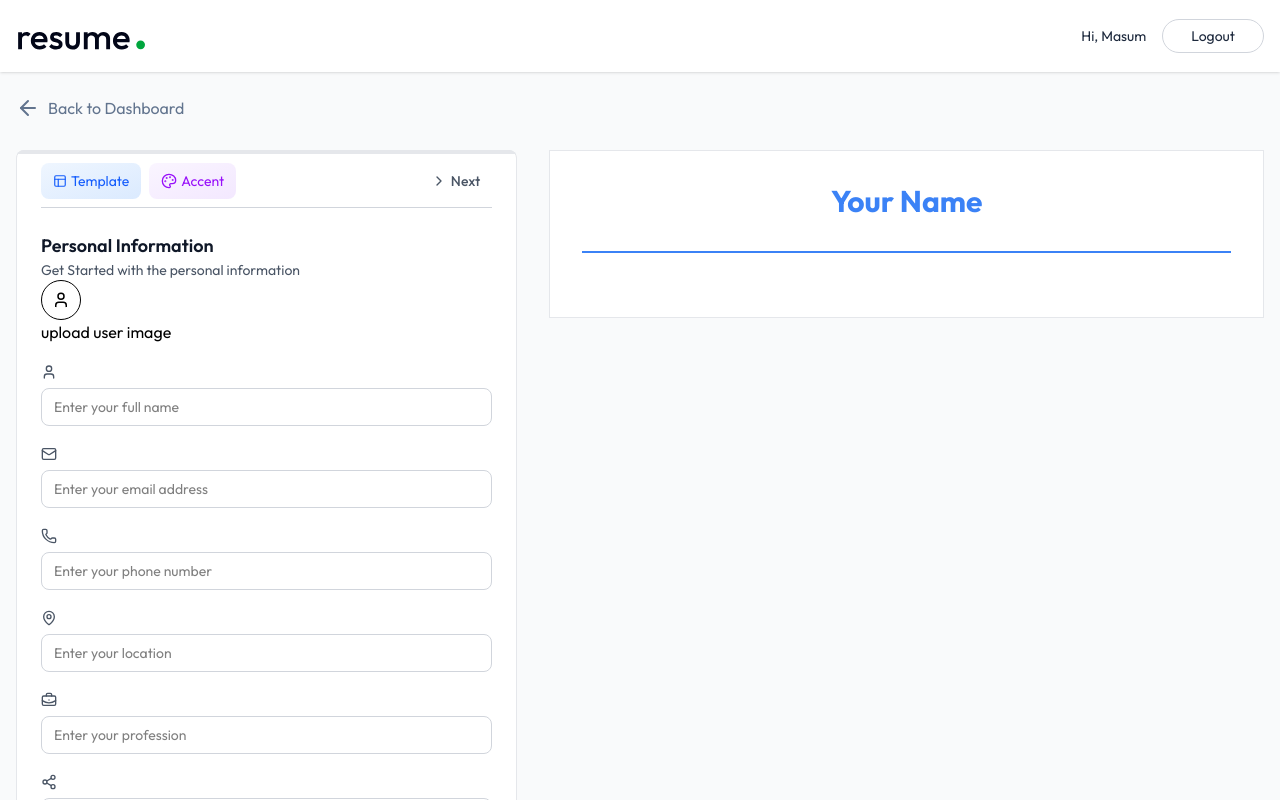
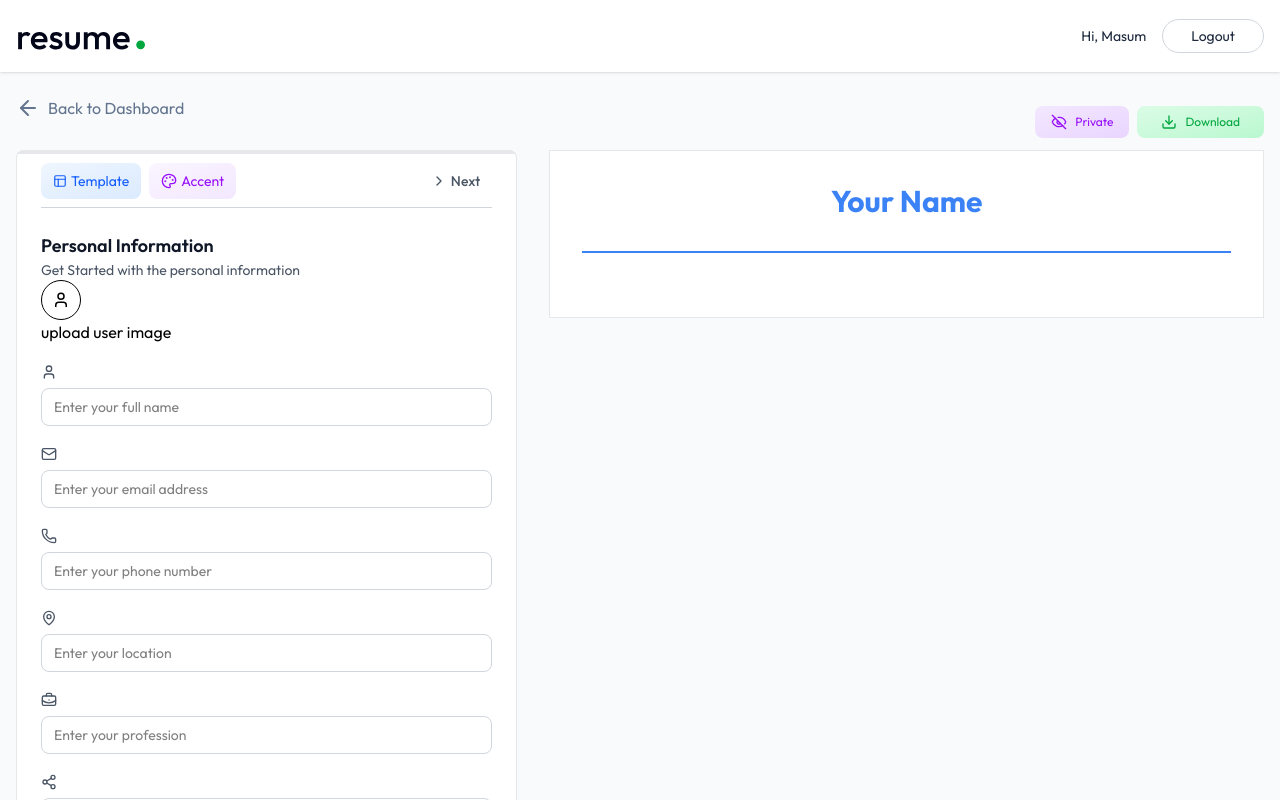
Before and after one commit to Masum0895/Ai_Resume_Builder, a React (Vite) app in the folder client/: page /app/builder/1 in a window 1280 px wide. Shown: the top 800 px of the page. Built offline with nearby package versions, Linux system fonts and the light colour scheme.

Commit message:
Resume Builder completed

```diff
--- a/client/src/pages/ResumeBuilder.jsx
+++ b/client/src/pages/ResumeBuilder.jsx
@@ -1,7 +1,7 @@
 import React, { useEffect, useState } from 'react'
 import { Link, useParams } from 'react-router-dom'
 import { dummyResumeData } from '../assets/assets'
-import { ArrowLeftIcon, Briefcase, ChevronLeft, ChevronRight, FileText, FolderIcon, GraduationCap, Sparkles, User } from 'lucide-react'
+import { ArrowLeftIcon, Briefcase, ChevronLeft, ChevronRight, DownloadIcon, EyeIcon, EyeOffIcon, FileText, FolderIcon, GraduationCap, Share2Icon, Sparkles, User } from 'lucide-react'
 import PersonalInfoForm from '../components/PersonalInfoForm'
 import ResumePreview from '../components/ResumePreview'
 import ColorPicker from '../components/ColorPicker'
@@ -56,6 +56,33 @@
     loadExistingResume()
   },[])
 
+  const changeResumeVisibility = async () => {
+    setResumeData({...resumeData, public: !resumeData.public})
+  }
+
+  const handleShare = ()=>{
+    const frontendUrl = window.location.href.split('/app/')[0];
+    const resumeUrl = frontendUrl + '/view/' + resumeId;
+
+    if (navigator.share){
+      navigator.share({url: resumeUrl, text: "My Resume",})
+    }else{
+      alert('Share not supported on this browser.')
+    }
+  }
+
+  const downloadResume = ()=>{
+    window.print();
+  }
+
+  const saveChanges = () => {
+    // Save to localStorage
+    localStorage.setItem(`resume_${resumeId}`, JSON.stringify(resumeData));
+    // Show success message
+    alert('Changes saved successfully!');
+
+    // Or use a toast notification for better UX
+}
   return (
     <div>
       <div className='max-w-7xl mx-auto px-4 py-6'>
@@ -111,13 +138,26 @@
                   <SkillsForm data={resumeData.skills} onChange={(data)=> setResumeData(prev=> ({...prev, skills: data}))}/>
                 )}
               </div>
-              <button className='bg-gradient-to-br from-green-100 to-green-200 ring-green-300 text-green-600 ring hover:ring-green-400 transition-all rounded-md px-6 py-2 mt-6 text-sm'>Save Changes</button>
+              <button onClick={saveChanges} className='bg-gradient-to-br from-green-100 to-green-200 ring-green-300 text-green-600 ring hover:ring-green-400 transition-all rounded-md px-6 py-2 mt-6 text-sm'>Save Changes</button>
             </div>
           </div>
           {/* Right side - preview*/}
           <div className='lg:col-span-7 max-lg:mt-6'>
-            <div>
-              {/* buttons */}
+            <div className='relative w-full'>
+              <div className='absolute bottom-3 left-0 right-0 flex items-center justify-end gap-2'>
+                {resumeData.public && (
+                  <button onClick={handleShare} className='flex items-center p-2 px-4 gap-2 text-xs bg-gradient-to-br from-blue-100 to-blue-200 text-blue-600 rounded-lg ring-blue-300 hover:ring transition-colors'>
+                    <Share2Icon className='size-4'/> Share
+                  </button>
+                )}
+                <button onClick={changeResumeVisibility} className='flex items-center p-2 px-4 gap-2 text-xs bg-gradient-to-br from-purple-100 to-purple-200 text-purple-600 ring-purple-300 rounded-lg hover:ring transition-colors'>
+                  {resumeData.public ? <EyeIcon className='size-4'/> : <EyeOffIcon className='size-4'/>}
+                  {resumeData.public ? 'Public' :'Private'}
+                </button>
+                <button onClick={downloadResume} className='flex items-center gap-2 px-6 py-2 text-xs bg-gradient-to-br from-green-100 to-green-200 text-green-600 ring-green-300 rounded-lg hover:ring transition-colors'>
+                  <DownloadIcon className='size-4'/> Download
+                </button>
+              </div>
             </div>
 
             <ResumePreview data={resumeData} template={resumeData.template} accentColor={resumeData.accent_color}/>
```
